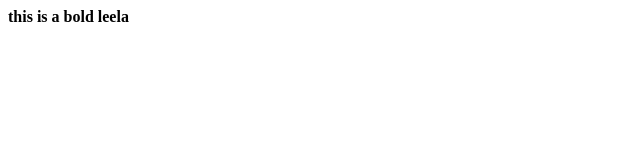
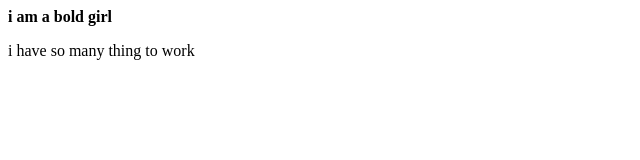
Before and after one commit to leela2001/project1, a plain HTML site: page class2.html in a window 1280 px wide. Shown: the whole page, without its empty margins (0-640 px from the left). Drawn offline with Linux system fonts and the light colour scheme.

Commit message:
class2.html has been changed again

```diff
--- a/class2.html
+++ b/class2.html
@@ -7,6 +7,7 @@
     <title>class2.html</title>
 </head>
 <body>
-    <strong>this is a bold leela</strong>
+    <strong>i am a bold girl</strong>
+    <p> i have so many thing to work</p>
 </body>
 </html>
```
